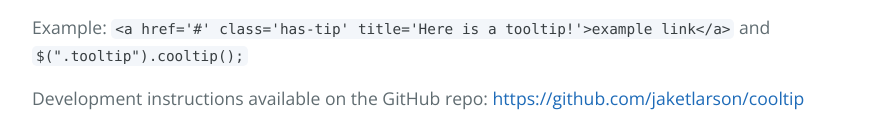
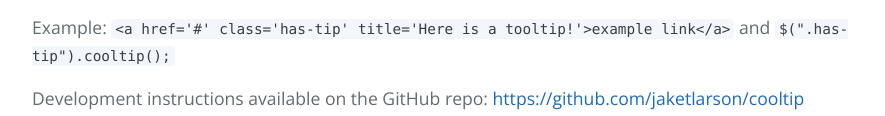
Before and after one commit to jaketlarson/cooltip, a plain HTML site: page index.html in a window 1280 px wide. Shown: the part 1007-1123 px from the top of the page, without its empty margins (192-1077 px from the left). Drawn offline with nearby package versions, Linux system fonts and the light colour scheme.

Commit message:
Update index.html

```diff
--- a/index.html
+++ b/index.html
@@ -46,7 +46,7 @@
 
 <p>To plug &amp; play, download the package (button on the right) and use the cooltip.js and cooltip.css files within the "dist" folder.</p>
 
-<p>Example: <code>&lt;a href='#' class='has-tip' title='Here is a tooltip!'&gt;example link&lt;/a&gt;</code> and <code>$(".tooltip").cooltip();</code></p>
+<p>Example: <code>&lt;a href='#' class='has-tip' title='Here is a tooltip!'&gt;example link&lt;/a&gt;</code> and <code>$(".has-tip").cooltip();</code></p>
 
 <p>Development instructions available on the GitHub repo:
 <a href="https://github.com/jaketlarson/cooltip">https://github.com/jaketlarson/cooltip</a></p>
```
